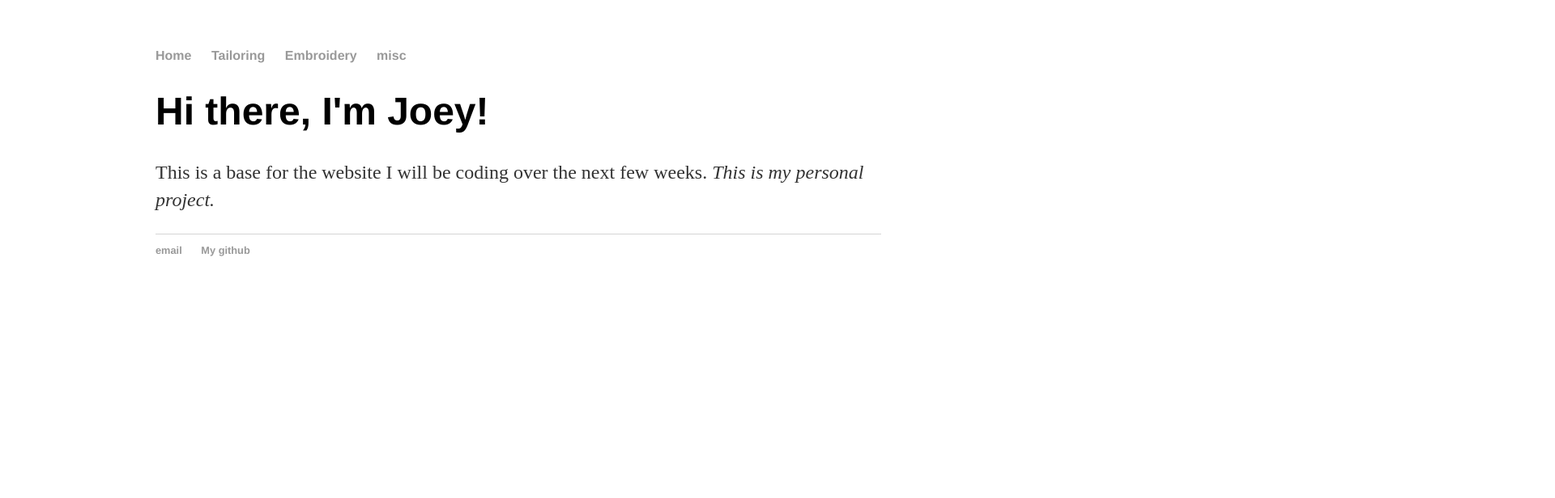
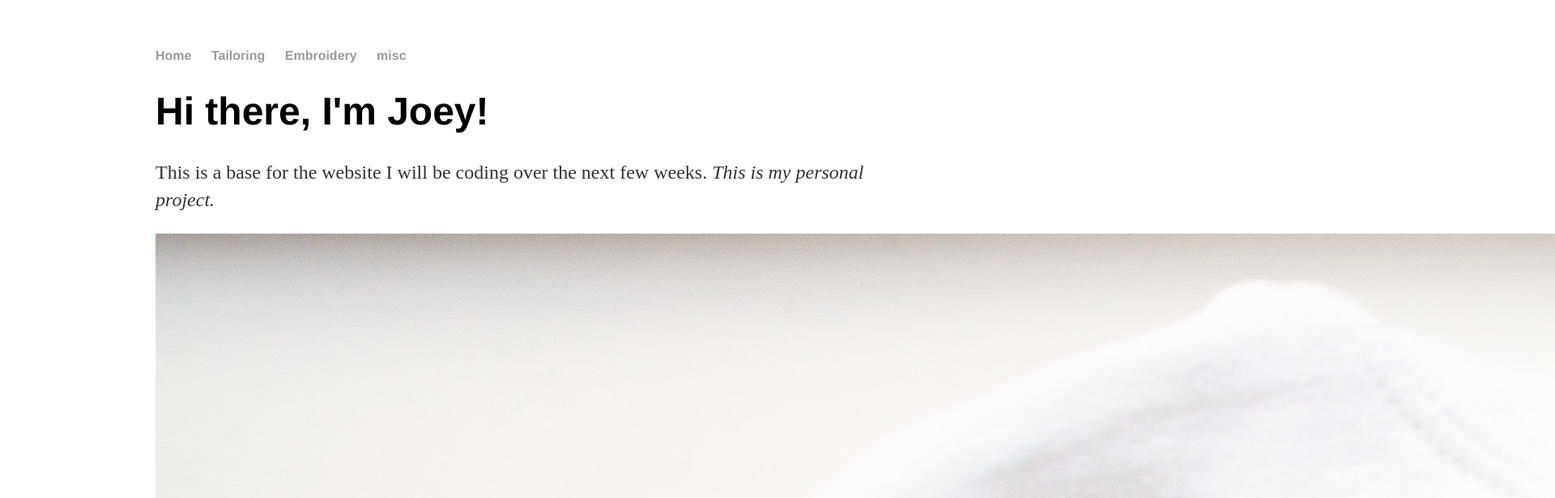
Before and after one commit to gitgudjo/gitgudjo.github.io, a plain HTML site: page index.html in a window 1280 px wide. Shown: the top 616 px of the page at 81% size, 1920 px wide, since content can reach past the window. Drawn offline with Linux system fonts and the light colour scheme.

Commit message:
testing pushing photos

```diff
--- a/index.html
+++ b/index.html
@@ -17,6 +17,7 @@
     		<div class="blurb">
         		<h1>Hi there, I'm Joey!</h1>
 				<p>This is a base for the website I will be coding over the next few weeks. <em>This is my personal project.</em></p>
+				<p><img src="https://gitgudjo.github.io/photos/DSC09311.jpg">
     		</div><!-- /.blurb -->
 		</div><!-- /.container -->
 		<footer>
```
